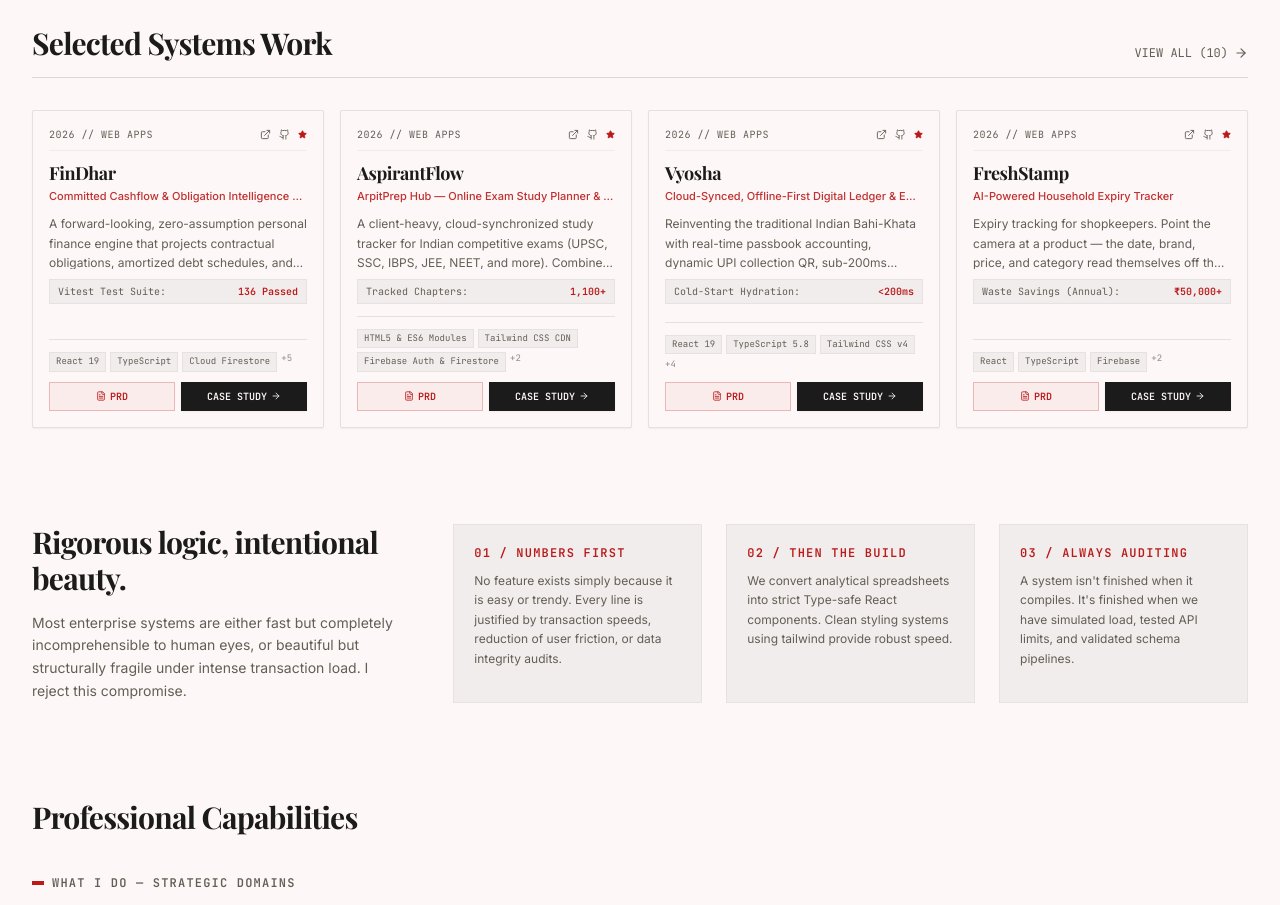
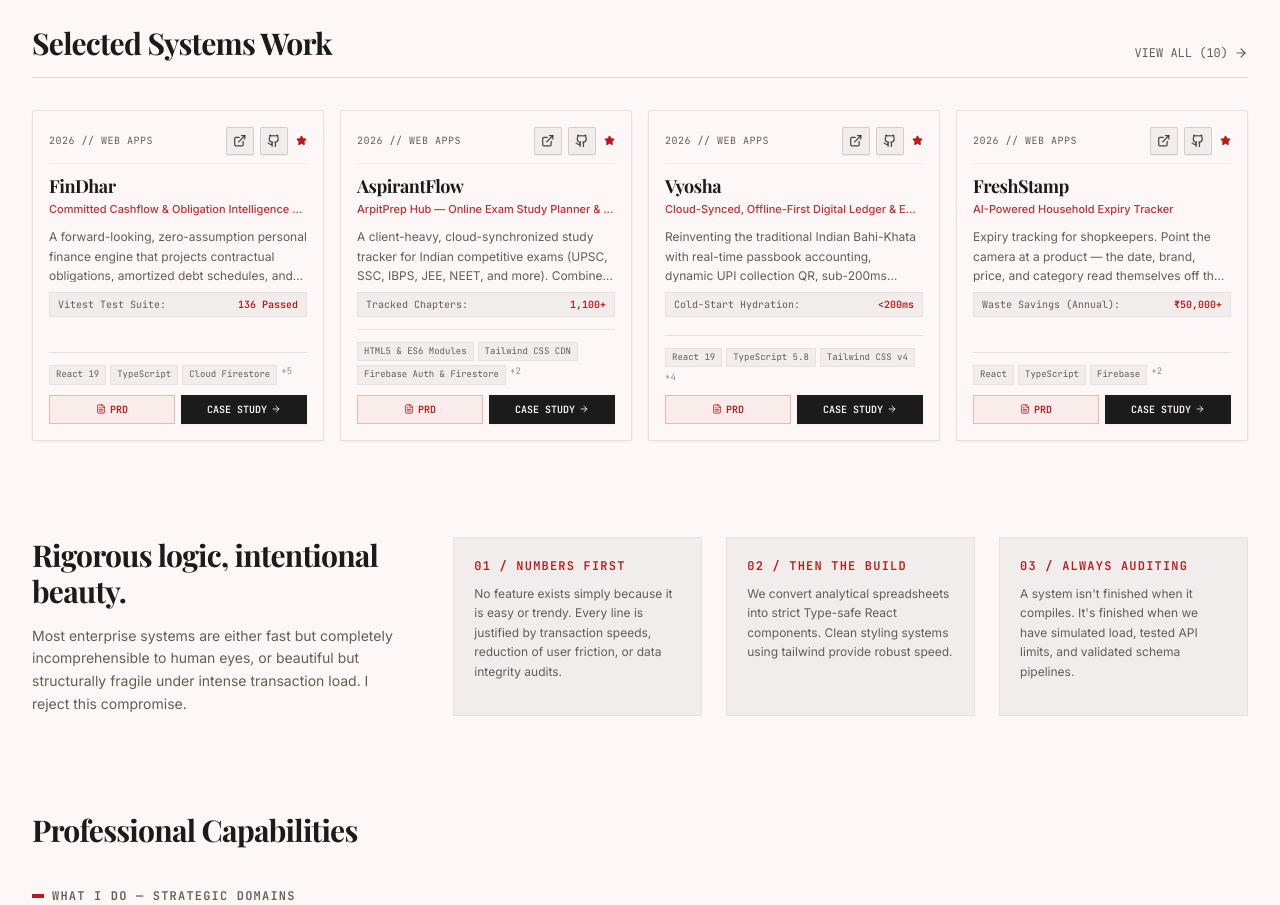
Before and after one commit to Arpitj9974/Arpitj9974-portfolio-, a React (Vite) app: page / in a window 1280 px wide. Shown: the part 2380-3285 px from the top of the page. Built offline with nearby package versions, Linux system fonts and the light colour scheme; a web font is replaced by a local one.

Commit message:
Enhance project card Live and GitHub link buttons: 28x28px tactile badges with 13.5px bold icons

```diff
--- a/src/App.tsx
+++ b/src/App.tsx
@@ -4,6 +4,7 @@
 import ResumeModal from "./components/ResumeModal";
 import PrintableResume from "./components/PrintableResume";
 import TypingText from "./components/TypingText";
+import ProjectCardLinks from "./components/ProjectCardLinks";
 import { PROJECTS, PORTFOLIO_OWNER } from "./data";
 import { Project } from "./types";
 import {
@@ -695,35 +696,12 @@
                         {/* Top Meta Bar */}
                         <div className="flex justify-between items-center font-mono text-[10px] text-muted border-b border-ink/5 pb-2">
                           <span className="uppercase tracking-wider truncate mr-1">{project.year} // {project.category}</span>
-                          <div className="flex items-center gap-2 shrink-0">
-                            {project.liveUrl && (
-                              <a
-                                href={project.liveUrl}
-                                target="_blank"
-                                rel="noreferrer"
-                                title="Live Application"
-                                className="text-muted hover:text-accent transition-colors cursor-pointer"
-                                onClick={(e) => e.stopPropagation()}
-                              >
-                                <ExternalLink size={11} />
-                              </a>
-                            )}
-                            {project.githubUrl && (
-                              <a
-                                href={project.githubUrl}
-                                target="_blank"
-                                rel="noreferrer"
-                                title="Source Code"
-                                className="text-muted hover:text-accent transition-colors cursor-pointer"
-                                onClick={(e) => e.stopPropagation()}
-                              >
-                                <Github size={11} />
-                              </a>
-                            )}
-                            <span className="text-accent font-bold flex items-center gap-0.5 text-[9px] uppercase tracking-wider" title="Featured System">
-                              <Star size={9} className="fill-accent text-accent" />
-                            </span>
-                          </div>
+                          <ProjectCardLinks
+                            liveUrl={project.liveUrl}
+                            githubUrl={project.githubUrl}
+                            title={project.title}
+                            showStar={true}
+                          />
                         </div>
 
                         {/* Title and Subtitle */}
@@ -992,35 +970,12 @@
                             {/* Top Meta Bar */}
                             <div className="flex justify-between items-center font-mono text-[10px] text-muted border-b border-ink/5 pb-2">
                               <span className="uppercase tracking-wider truncate mr-1">{p.year} // {p.category}</span>
-                              <div className="flex items-center gap-2 shrink-0">
-                                {p.liveUrl && (
-                                  <a
-                                    href={p.liveUrl}
-                                    target="_blank"
-                                    rel="noreferrer"
-                                    title="Live Application"
-                                    className="text-muted hover:text-accent transition-colors cursor-pointer"
-                                    onClick={(e) => e.stopPropagation()}
-                                  >
-                                    <ExternalLink size={11} />
-                                  </a>
-                                )}
-                                {p.githubUrl && (
-                                  <a
-                                    href={p.githubUrl}
-                                    target="_blank"
-                                    rel="noreferrer"
-                                    title="Source Code"
-                                    className="text-muted hover:text-accent transition-colors cursor-pointer"
-                                    onClick={(e) => e.stopPropagation()}
-                                  >
-                                    <Github size={11} />
-                                  </a>
-                                )}
-                                <span className="text-accent font-bold flex items-center gap-0.5 text-[9px] uppercase tracking-wider" title="Featured System">
-                                  <Star size={9} className="fill-accent text-accent" />
-                                </span>
-                              </div>
+                              <ProjectCardLinks
+                                liveUrl={p.liveUrl}
+                                githubUrl={p.githubUrl}
+                                title={p.title}
+                                showStar={true}
+                              />
                             </div>
 
                             {/* Title and Subtitle */}
@@ -1107,35 +1062,12 @@
                             {/* Top Meta Bar */}
                             <div className="flex justify-between items-center font-mono text-[10px] text-muted border-b border-ink/5 pb-2">
                               <span className="uppercase tracking-wider truncate mr-1">{p.year} // {p.category}</span>
-                              <div className="flex items-center gap-2 shrink-0">
-                                {p.liveUrl && (
-                                  <a
-                                    href={p.liveUrl}
-                                    target="_blank"
-                                    rel="noreferrer"
-                                    title="Live Application"
-                                    className="text-muted hover:text-accent transition-colors cursor-pointer"
-                                    onClick={(e) => e.stopPropagation()}
-                                  >
-                                    <ExternalLink size={11} />
-                                  </a>
-                                )}
-                                {p.githubUrl && (
-                                  <a
-                                    href={p.githubUrl}
-                                    target="_blank"
-                                    rel="noreferrer"
-                                    title="Source Code"
-                                    className="text-muted hover:text-accent transition-colors cursor-pointer"
-                                    onClick={(e) => e.stopPropagation()}
-                                  >
-                                    <Github size={11} />
-                                  </a>
-                                )}
-                                <span className="text-accent border border-accent/20 px-1 py-0.5 text-[8px] font-mono font-bold uppercase tracking-wider leading-none">
-                                  &lt;intern&gt;
-                                </span>
-                              </div>
+                              <ProjectCardLinks
+                                liveUrl={p.liveUrl}
+                                githubUrl={p.githubUrl}
+                                title={p.title}
+                                tag="intern"
+                              />
                             </div>
 
                             {/* Title and Subtitle */}
@@ -1221,37 +1153,12 @@
                             {/* Top Meta Bar */}
                             <div className="flex justify-between items-center font-mono text-[10px] text-muted border-b border-ink/5 pb-2">
                               <span className="uppercase tracking-wider truncate mr-1">{p.year} // {p.category}</span>
-                              <div className="flex items-center gap-2 shrink-0">
-                                {p.liveUrl && (
-                                  <a
-                                    href={p.liveUrl}
-                                    target="_blank"
-                                    rel="noreferrer"
-                                    title="Live Application"
-                                    className="text-muted hover:text-accent transition-colors cursor-pointer"
-                                    onClick={(e) => e.stopPropagation()}
-                                  >
-                                    <ExternalLink size={11} />
-                                  </a>
-                                )}
-                                {p.githubUrl && (
-                                  <a
-                                    href={p.githubUrl}
-                                    target="_blank"
-                                    rel="noreferrer"
-                                    title="Source Code"
-                                    className="text-muted hover:text-accent transition-colors cursor-pointer"
-                                    onClick={(e) => e.stopPropagation()}
-                                  >
-                                    <Github size={11} />
-                                  </a>
-                                )}
-                                {p.tag && (
-                                  <span className="text-accent border border-accent/20 px-1 py-0.5 text-[8px] font-mono font-bold uppercase tracking-wider leading-none">
-                                    &lt;{p.tag}&gt;
-                                  </span>
-                                )}
-                              </div>
+                              <ProjectCardLinks
+                                liveUrl={p.liveUrl}
+                                githubUrl={p.githubUrl}
+                                title={p.title}
+                                tag={p.tag}
+                              />
                             </div>
 
                             {/* Title and Subtitle */}
@@ -1330,42 +1237,13 @@
                         {/* Top Meta Bar */}
                         <div className="flex justify-between items-center font-mono text-[10px] text-muted border-b border-ink/5 pb-2">
                           <span className="uppercase tracking-wider truncate mr-1">{p.year} // {p.category}</span>
-                          <div className="flex items-center gap-2 shrink-0">
-                            {p.liveUrl && (
-                              <a
-                                href={p.liveUrl}
-                                target="_blank"
-                                rel="noreferrer"
-                                title="Live Application"
-                                className="text-muted hover:text-accent transition-colors cursor-pointer"
-                                onClick={(e) => e.stopPropagation()}
-                              >
-                                <ExternalLink size={11} />
-                              </a>
-                            )}
-                            {p.githubUrl && (
-                              <a
-                                href={p.githubUrl}
-                                target="_blank"
-                                rel="noreferrer"
-                                title="Source Code"
-                                className="text-muted hover:text-accent transition-colors cursor-pointer"
-                                onClick={(e) => e.stopPropagation()}
-                              >
-                                <Github size={11} />
-                              </a>
-                            )}
-                            {p.tag && (
-                              <span className="text-accent border border-accent/20 px-1 py-0.5 text-[8px] font-mono font-bold uppercase tracking-wider leading-none">
-                                &lt;{p.tag}&gt;
-                              </span>
-                            )}
-                            {p.featured && (
-                              <span className="text-accent font-bold flex items-center gap-0.5 text-[9px] uppercase tracking-wider" title="Featured System">
-                                <Star size={9} className="fill-accent text-accent" />
-                              </span>
-                            )}
-                          </div>
+                          <ProjectCardLinks
+                            liveUrl={p.liveUrl}
+                            githubUrl={p.githubUrl}
+                            title={p.title}
+                            tag={p.tag}
+                            showStar={p.featured}
+                          />
                         </div>
 
                         {/* Title and Subtitle */}
@@ -1568,9 +1446,9 @@
                         href={selectedCaseStudy.liveUrl}
                         target="_blank"
                         rel="noreferrer"
-                        className="bg-accent text-paper hover:bg-accent/80 text-[11px] font-mono font-bold px-2.5 py-1 transition-all flex items-center gap-1 cursor-pointer"
+                        className="bg-accent text-paper hover:bg-accent/80 text-[11px] font-mono font-bold px-2.5 py-1 transition-all flex items-center gap-1 cursor-pointer shadow-2xs"
                       >
-                        <span className="flex items-center gap-1">Live App <ExternalLink size={11} /></span>
+                        <span className="flex items-center gap-1">Live App <ExternalLink size={12} /></span>
                       </a>
                     ) : (
                       <span className="text-[11px] font-mono text-muted italic">Internal System</span>
@@ -1580,9 +1458,9 @@
                         href={selectedCaseStudy.githubUrl}
                         target="_blank"
                         rel="noreferrer"
-                        className="border border-ink/20 text-ink hover:bg-ink/5 text-[11px] font-mono font-bold px-2.5 py-1 transition-all flex items-center gap-1 cursor-pointer"
+                        className="border border-ink/20 text-ink hover:bg-ink hover:text-paper text-[11px] font-mono font-bold px-2.5 py-1 transition-all flex items-center gap-1 cursor-pointer shadow-2xs"
                       >
-                        <span className="flex items-center gap-1">GitHub <ExternalLink size={11} /></span>
+                        <span className="flex items-center gap-1">GitHub <Github size={12} /></span>
                       </a>
                     ) : (
                       selectedCaseStudy.liveUrl && <span className="text-[11px] font-mono text-muted italic">Private Repo</span>
--- /dev/null
+++ b/src/components/ProjectCardLinks.tsx
@@ -0,0 +1,62 @@
+import React from "react";
+import { ExternalLink, Github, Star } from "lucide-react";
+
+interface ProjectCardLinksProps {
+  liveUrl?: string;
+  githubUrl?: string;
+  title: string;
+  tag?: string;
+  showStar?: boolean;
+}
+
+export default function ProjectCardLinks({
+  liveUrl,
+  githubUrl,
+  title,
+  tag,
+  showStar = false,
+}: ProjectCardLinksProps) {
+  return (
+    <div className="flex items-center gap-1.5 shrink-0">
+      {liveUrl && (
+        <a
+          href={liveUrl}
+          target="_blank"
+          rel="noreferrer"
+          title={`Open Live Application — ${title}`}
+          aria-label={`Open Live Application for ${title}`}
+          className="h-7 w-7 flex items-center justify-center bg-surface-container hover:bg-accent text-ink/80 hover:text-paper border border-ink/15 hover:border-accent rounded-xs transition-all duration-150 active:scale-95 cursor-pointer shadow-2xs"
+          onClick={(e) => e.stopPropagation()}
+        >
+          <ExternalLink size={13.5} className="stroke-[2.2]" />
+        </a>
+      )}
+      {githubUrl && (
+        <a
+          href={githubUrl}
+          target="_blank"
+          rel="noreferrer"
+          title={`View GitHub Repository — ${title}`}
+          aria-label={`View GitHub Repository for ${title}`}
+          className="h-7 w-7 flex items-center justify-center bg-surface-container hover:bg-ink text-ink/80 hover:text-paper border border-ink/15 hover:border-ink rounded-xs transition-all duration-150 active:scale-95 cursor-pointer shadow-2xs"
+          onClick={(e) => e.stopPropagation()}
+        >
+          <Github size={13.5} className="stroke-[2.2]" />
+        </a>
+      )}
+      {tag && (
+        <span className="text-accent border border-accent/20 px-1.5 py-0.5 text-[8px] font-mono font-bold uppercase tracking-wider leading-none">
+          &lt;{tag}&gt;
+        </span>
+      )}
+      {showStar && (
+        <span
+          className="text-accent font-bold flex items-center gap-0.5 text-[9px] uppercase tracking-wider pl-0.5"
+          title="Featured System"
+        >
+          <Star size={11} className="fill-accent text-accent" />
+        </span>
+      )}
+    </div>
+  );
+}
```
